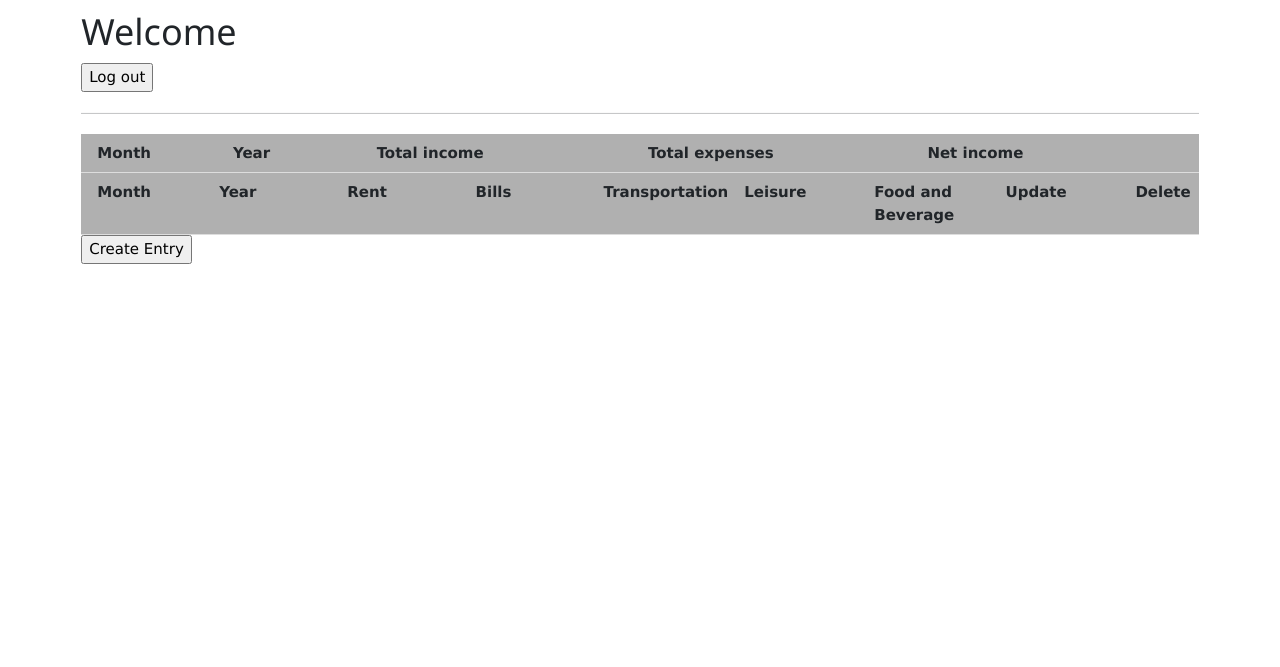
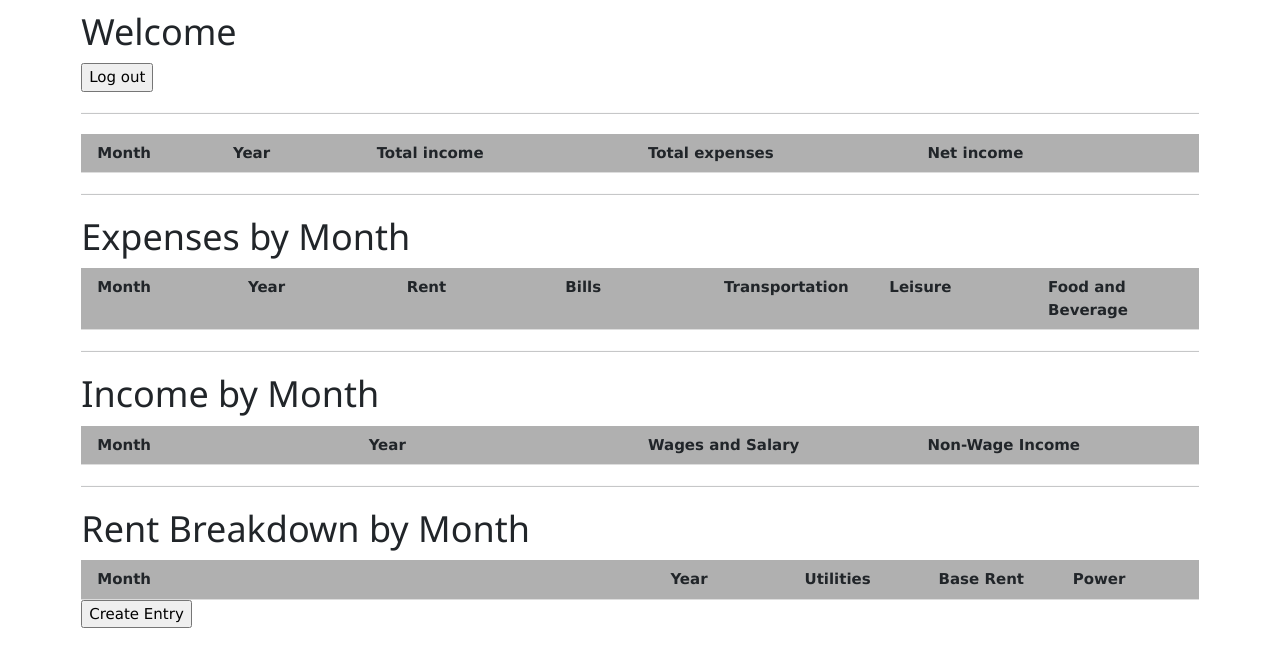
Before and after one commit to smithlauren785/cs4750proj, a PHP site: page /summaryform.php in a window 1280 px wide. Shown: the top 667 px of the page. Run offline with PHP 8.4, Linux system fonts and the light colour scheme; tables that the repository leaves empty or names only in its code hold one stand-in row (values such as "Sample post"); data that the repository does not hold is empty.

Commit message:
adding select all tables

```diff
--- a/entry-db.php
+++ b/entry-db.php
@@ -214,6 +214,8 @@ function addPayment($wagesAndSalary, $NonWageIncome, $entryID)
 }
 
 
+
+
 function getAllIncome($UserID)
 {
 	global $db;
@@ -240,7 +242,7 @@ function getAllIncome($UserID)
 function getAllPayments($UserID)
 {
 	global $db;
-	$query = "select * from Payment where entryID in (select entryID from entry where UserID = :UserID)";
+	$query = "select entry.month, entry.year, Payment.wagesAndSalary, Payment.NonWageIncome FROM entry RIGHT OUTER JOIN Payment ON Payment.entryID = entry.entryID where entry.entryID in (select entryID from entry where UserID = :UserID)";
 
 
 // good: use a prepared stement
@@ -272,6 +274,28 @@ function addRent($utilities, $baseRent, $power, $entryID)
     $statement->bindValue(':entryID', $entryID);
     $statement->execute();
     $statement->closeCursor();
+}
+
+function getAllRents($UserID)
+{
+	global $db;
+	$query = "select entry.month, entry.year, Rent.utilities, Rent.baseRent, Rent.power FROM entry RIGHT OUTER JOIN Rent ON Rent.entryID = entry.entryID where entry.entryID in (select entryID from entry where UserID = :UserID)";
+
+
+// good: use a prepared stement
+// 1. prepare
+// 2. bindValue & execute
+
+	$statement = $db->prepare($query);
+	$statement->bindValue(':UserID', $UserID);
+	$statement->execute();
+
+	// fetchAll() returns an array of all rows in the result set
+	$results = $statement->fetchAll();
+
+	$statement->closeCursor();
+
+	return $results;
 }
 
 # functions for adding, selecting, updating and deleting bills
--- a/entryform.php
+++ b/entryform.php
@@ -243,8 +243,7 @@ if ($_SERVER['REQUEST_METHOD'] == 'POST')
     else if (!empty($_POST['btnAction']) && $_POST['btnAction'] == "Update Expense")
     {
 
-      $entryID = $entryID_to_update;
-      $expense_to_update = getExpense_byEntryID($entryID);
+      $expense_to_update = getExpense_byEntryID($expense_to_update['entryID']);
 
     }
     else if (!empty($_POST['btnAction']) && $_POST['btnAction'] == "Delete Expense")
--- a/summaryform.php
+++ b/summaryform.php
@@ -18,6 +18,8 @@ $list_of_expenses = getAllExpenses($user_id);
 $list_of_payments = getAllPayments($user_id);
 $list_of_net = getAllIncome($user_id);
 $list_of_entries = getAllEntriesForUser($user_id);
+$list_of_incomes = getAllPayments($user_id);
+$list_of_rents = getAllRents($user_id);
 $expenses_payments = $list_of_expenses + $list_of_payments;
 
 
@@ -151,12 +153,14 @@ if ($_SERVER['REQUEST_METHOD'] == 'POST')
     <th width="12%">Transportation</th>
     <th width="12%">Leisure</th>
     <th width="12%">Food and Beverage</th>
-    <th width="12%">Update</th>
-    <th width="12%">Delete</th>
+
 
 
 
   </tr>
+
+  <hr>
+  <h1> Expenses by Month </h1>
   <?php foreach ($list_of_expenses as $expense): ?>
 
   <tr>
@@ -167,33 +171,80 @@ if ($_SERVER['REQUEST_METHOD'] == 'POST')
     <td><?php echo $expense['transportation']; ?></td>
     <td><?php echo $expense['leisure']; ?></td>
     <td><?php echo $expense['foodBeverage']; ?></td>
-    <td>
 
-      <form action="entryform.php" method="post">
-        <input type="submit" value="Update Expense" name="btnAction" class="btn btn-primary" />
-        <input type="text" value="<?= $_POST['current_user']?>" style="display:none" name="current_user" />
-        <input type="hidden" name="entryID_to_update" value="<?php echo $expense['entryID'] ?>" />
-        <input type="hidden" name="rent_to_update" value="<?php echo $expense['rent'] ?>" />
-        <input type="hidden" name="bills_to_update" value="<?php echo $expense['bills'] ?>" />
-        <input type="hidden" name="transportation_to_update" value="<?php echo $expense['transportation'] ?>" />
-        <input type="hidden" name="leisure_to_update" value="<?php echo $expense['leisure'] ?>" />
-        <input type="hidden" name="foodBeverage_to_update" value="<?php echo $expense['leisure'] ?>" />
-      </form>
-    </td>
-    <td>
-    <form action="summaryform.php" method="post">
-        <input type="submit" value="Delete" name="btnAction" class="btn btn-danger" />
-        <input type="text" value="<?= $_POST['current_user']?>" style="display:none" name="current_user" />
-        <input type="hidden" name="expense_to_delete" value="<?php echo $expense['entryID'] ?>" />
-      </form>
-    </td>
     <?php endforeach; ?>
 
 
     </tr>
   </table>
 
+  </hr>
 
+
+  <table class="w3-table w3-bordered " style="width:100%">
+  <thead>
+  <tr style="background-color:#B0B0B0">
+
+    <th width="12%">Month</th>
+    <th width="12%">Year</th>
+    <th width="12%">Wages and Salary</th>
+    <th width="12%">Non-Wage Income</th>
+
+
+
+
+  </tr>
+  <hr>
+  <h1> Income by Month </h1>
+  <?php foreach ($list_of_incomes as $income): ?>
+
+  <tr>
+    <td><?php echo $income['month']; ?></td>
+    <td><?php echo $income['year']; ?></td>
+    <td><?php echo $income['wagesAndSalary']; ?></td>
+    <td><?php echo $income['NonWageIncome']; ?></td>
+
+    <?php endforeach; ?>
+
+
+    </tr>
+  </table>
+
+  </hr>
+
+
+  <table class="w3-table w3-bordered " style="width:100%">
+  <thead>
+  <tr style="background-color:#B0B0B0">
+
+    <th width="%">Month</th>
+    <th width="12%">Year</th>
+    <th width="12%">Utilities</th>
+    <th width="12%">Base Rent</th>
+    <th width="12%">Power</th>
+
+
+
+
+  </tr>
+  <hr>
+  <h1> Rent Breakdown by Month </h1>
+  <?php foreach ($list_of_rents as $rent): ?>
+
+  <tr>
+    <td><?php echo $rent['month']; ?></td>
+    <td><?php echo $rent['year']; ?></td>
+    <td><?php echo $rent['utilities']; ?></td>
+    <td><?php echo $rent['baseRent']; ?></td>
+    <td><?php echo $rent['power']; ?></td>
+
+    <?php endforeach; ?>
+
+
+    </tr>
+  </table>
+
+  </hr>
 
 <!-- </div>   -->
 
```
